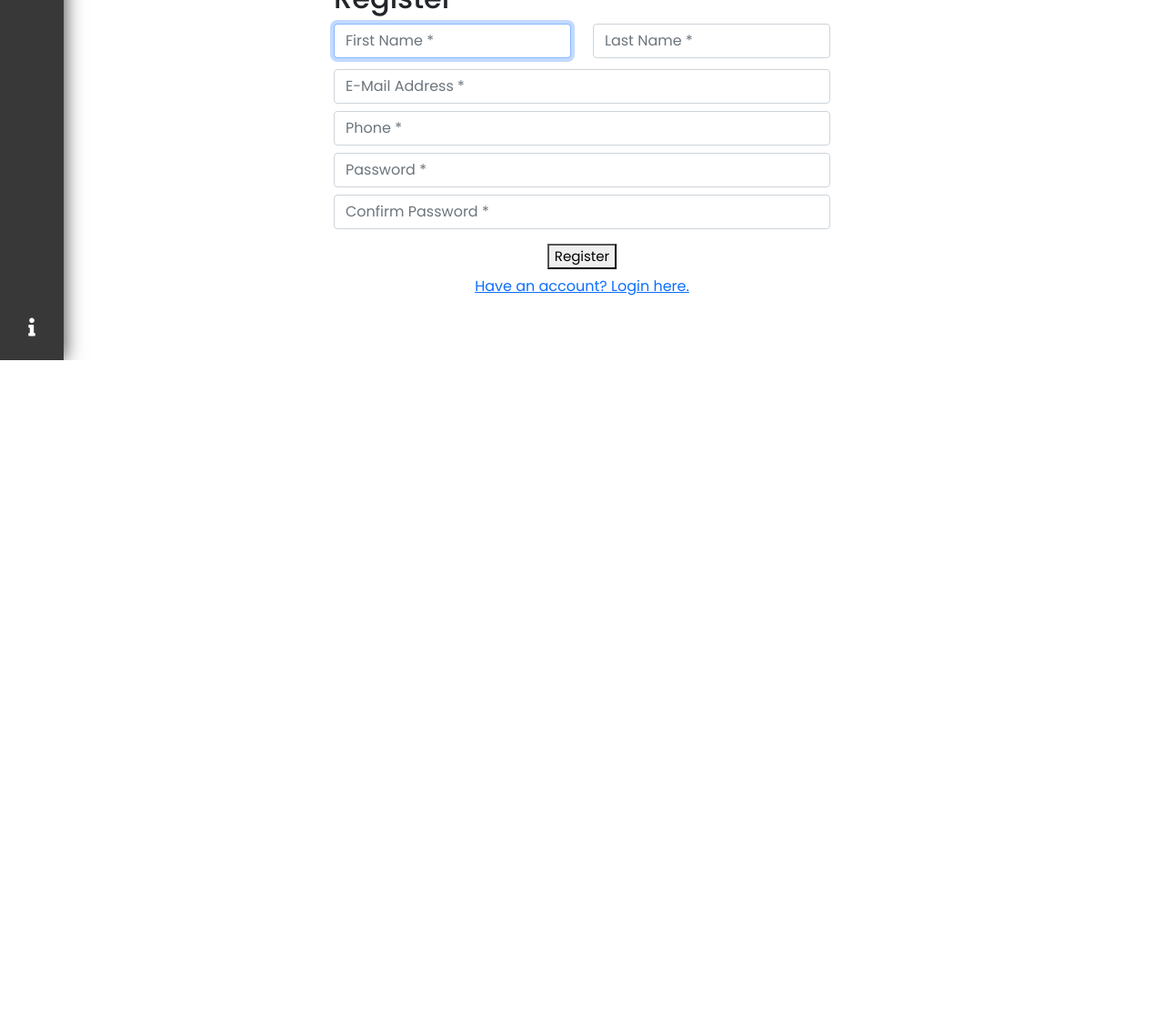
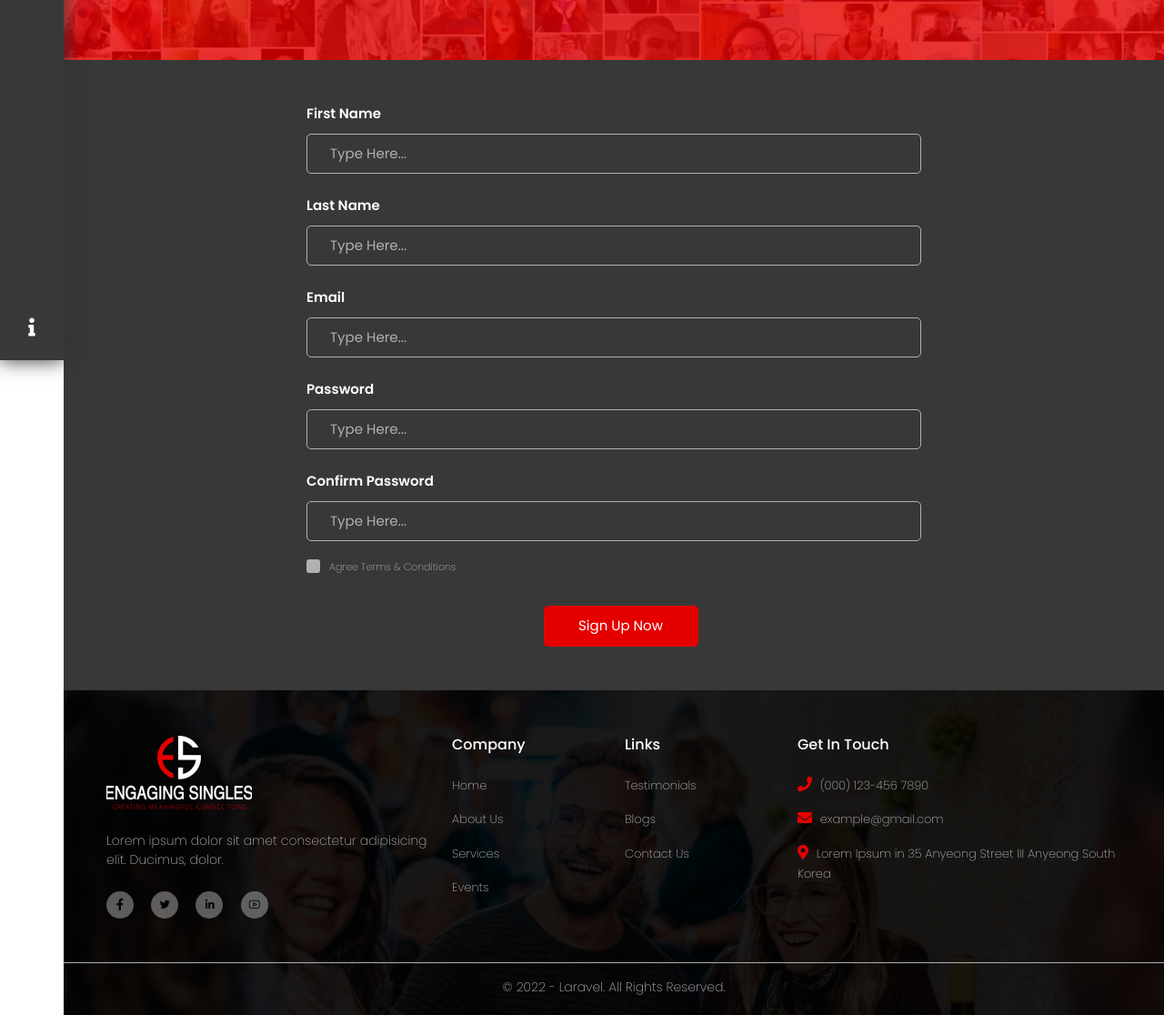
Before and after one commit to ethanpatrik175/beyond-consulting, a Laravel app: page /register in a window 1280 px wide. Shown: the part 404-1520 px from the top of the page at 91% size. Before the commit the page ends 800 px from the top, so only its background shows below. Run offline with Laravel 8, Linux system fonts and the light colour scheme.

Commit message:
Footer Image
Footer images added

```diff
--- a/resources/views/auth/register.blade.php
+++ b/resources/views/auth/register.blade.php
@@ -1,140 +1,51 @@
 @extends('layouts.frontend.master')
 
-@section('page_title') {{ "Register" }} @endsection
+@section('title')
+    {{ 'Register' }}
+@endsection
 
 @section('content')
-<!-- banner start -->
-<section class="inner_banner">
-    <img src="assets/frontend/images/inner_banner.png" alt="INNER BANNER" class="img-responsive">
-    <div class="container">
-        <div class="row">
-            <div class="col-lg-8 col-md-8 col-12">
-                <div class="inner_bnr_txt">
-                    <div class="text-end">
-                        <h4 class="bnr_grad_txt upper ani seven"><span class="txt_brwn">A</span><span
-                                class="txt_brwn">w</span><span class="txt_brwn">a</span><span
-                                class="txt_brwn">k</span><span class="txt_brwn">e</span><span class="txt_brwn">n</span>
-                            <span class="txt_brwn">D</span><span class="txt_brwn">i</span><span
-                                class="txt_brwn">v</span><span class="txt_brwn">i</span><span
-                                class="txt_brwn">n</span><span class="txt_brwn">e</span>
-                            <span>j</span><span>o</span><span>u</span><span>r</span><span>n</span><span>e</span><span>y</span>
-                        </h4>
-                    </div>
-                    <h2>REGISTER</h2>
-                </div>
-            </div>
-        </div>
-    </div>
-</section>
-<!-- banner end -->
+    <div class="main-container volunteer-signup-page">
+        <x-mobile-view-slide />
+        <x-banner banner-title="Volunteer Sign Up" />
+        <section class="volunteer-signup py-lg-5">
+            <div class="container">
+                <form>
+                    <div class="row">
+                        <div class="col-lg-12">
+                            <label for="first-name">First Name</label>
+                            <input type="text" placeholder="Type Here..." name="first-name" id="first-name">
 
-<!-- ACCOUNT SEC STRT -->
-<section class="log-in-page-main">
-    <div class="container">
-        <div class="row">
-            @if (Session::has('message'))
-            <div class="col-sm-12">
-                <ul>
-                    <li class="text-{{ Session::get('type') }}">{{ __(Session::get('message')) }}</li>
-                </ul>
-            </div>
-            @endif
-            @if ($errors->any())
-            <div class="col-sm-12">
-                <ul>
-                    @foreach ($errors->all() as $error)
-                    <li class="text-danger">{{ __($error) }}</li>
-                    @endforeach
-                </ul>
-            </div>
-            @endif
-        </div>
-        <div class="row">
-            <div class="col-sm-3"></div>
-            <div class="col-sm-6 wow fadeInLeft" data-wow-delay="0.4s">
-                <h2>Register</h2>
-                <div class="log-in-wrap">
-                    <form method="POST" action="{{ route('register') }}" class="d-flex flex-column needs-validation"
-                        novalidate>
-                        @csrf
-                        <div class="single-checkout-form-area">
-                            <div class="form-row">
-                                <div class="col-sm-12">
-                                    <div class="row">
-                                        <div class="col-sm-6 mb-1">
-                                            <input type="text" placeholder="{{ __('First Name *') }}"
-                                                class="form-control mb-0 @error('first_name') is-invalid @enderror" id="first_name"
-                                                name="first_name" value="{{ old('first_name') }}" required autofocus />
-                                            <div class="invalid-feedback mb-1">
-                                                Please enter first name.
-                                            </div>
-                                        </div>
-                                        <div class="col-sm-6 mb-1">
-                                            <input type="text" placeholder="{{ __('Last Name *') }}"
-                                                class="form-control mb-0 @error('last_name') is-invalid @enderror" id="last_name"
-                                                name="last_name" value="{{ old('last_name') }}" required autofocus />
-                                            <div class="invalid-feedback mb-1">
-                                                Please enter last name.
-                                            </div>
-                                        </div>
-                                    </div>
-                                </div>
-                                <div class="col-sm-12 mt-2">
-                                    <input type="email" placeholder="{{ __('E-Mail Address *') }}"
-                                        class="form-control mb-0 @error('email') is-invalid @enderror" id="email" name="email"
-                                        value="{{ old('email') }}" required autocomplete="email" autofocus />
-                                    <div class="invalid-feedback mb-1">
-                                        Please enter valid email address.
-                                    </div>
-                                </div>
-                                <div class="col-sm-12 mt-2">
-                                    <input type="phone" placeholder="{{ __('Phone *') }}"
-                                        class="form-control mb-0 @error('phone') is-invalid @enderror" id="phone" name="phone"
-                                        value="{{ old('phone') }}" required autofocus />
-                                    <div class="invalid-feedback mb-1">
-                                        Please enter valid phone.
-                                    </div>
-                                </div>
-                                <div class="col-sm-12 mt-2">
-                                    <input type="password" placeholder="{{ __('Password *') }}"
-                                        class="form-control mb-0 @error('password') is-invalid @enderror" name="password" required
-                                        autocomplete="current-password" />
-                                    <div class="invalid-feedback">
-                                        Please enter valid password.
-                                    </div>
-                                </div>
-                                <div class="col-sm-12 mt-2">
-                                    <input type="password" placeholder="{{ __('Confirm Password *') }}"
-                                        class="form-control mb-0 @error('confirm_password') is-invalid @enderror"
-                                        name="confirm_password" required autocomplete="current-password" />
-                                    <div class="invalid-feedback">
-                                        Please enter valid confirm password.
-                                    </div>
-                                </div>
+                            <label for="last-name" class="mt-4">Last Name</label>
+                            <input type="text" placeholder="Type Here..." name="last-name" id="last-name">
 
-                                <div class="col-sm-12 text-center mt-3">
-                                    <button type="submit" class="btn_normal">{{ __('Register') }}</button>
-                                </div>
+                            <label for="email" class="mt-4">Email</label>
+                            <input type="email" placeholder="Type Here..." name="email" id="email">
 
-                                <div class="col-sm-12 text-center">
-                                    <a class="btn btn-link" href="{{ route('login') }}">
-                                        {{ __('Have an account? Login here.') }}
-                                    </a>
-                                </div>
+                            <label for="password" class="mt-4">Password</label>
+                            <input type="password" placeholder="Type Here..." name="password" id="password">
 
+                            <label for="password" class="mt-4">Confirm Password</label>
+                            <input type="password" placeholder="Type Here..." name="password" id="password">
+
+                            <div class="terms mt-3">
+                                <input type="checkbox" name="agree" id="agree">
+                                <label for="agree">Agree Terms & Conditions</label>
                             </div>
                         </div>
-                    </form>
-                </div>
+
+                    </div>
+                    <div class="links mt-4 text-center">
+                        <button type="submit" class="red-button">Sign Up Now</button>
+                    </div>
+                </form>
             </div>
-            <div class="col-sm-3"></div>
-        </div>
+        </section>
+        <x-footer />
     </div>
-</section>
-<!-- ACCOUNT SEC END -->
 @endsection
 
-@section('scripts')
-<script src="{{ asset('assets/backend/libs/parsleyjs/parsley.min.js') }}"></script>
-<script src="{{ asset('assets/backend/js/pages/form-validation.init.js') }}"></script>
-@endsection
+@push('scripts')
+    <script src="{{ asset('assets/backend/libs/parsleyjs/parsley.min.js') }}"></script>
+    <script src="{{ asset('assets/backend/js/pages/form-validation.init.js') }}"></script>
+@endpush
--- a/resources/views/backend/customer/book-ticket.blade.php
+++ b/resources/views/backend/customer/book-ticket.blade.php
@@ -1,8 +1,6 @@
 @extends('layouts.frontend.master')
 
-@section('title')
-    {{ 'Login' }}
-@endsection
+@section('title')  {{ 'Login' }} @endsection
 
 @section('content')
     <div class="main-container">
```
Also changed, not shown: public/assets/frontend/images/beyond-19.jpg (added).
